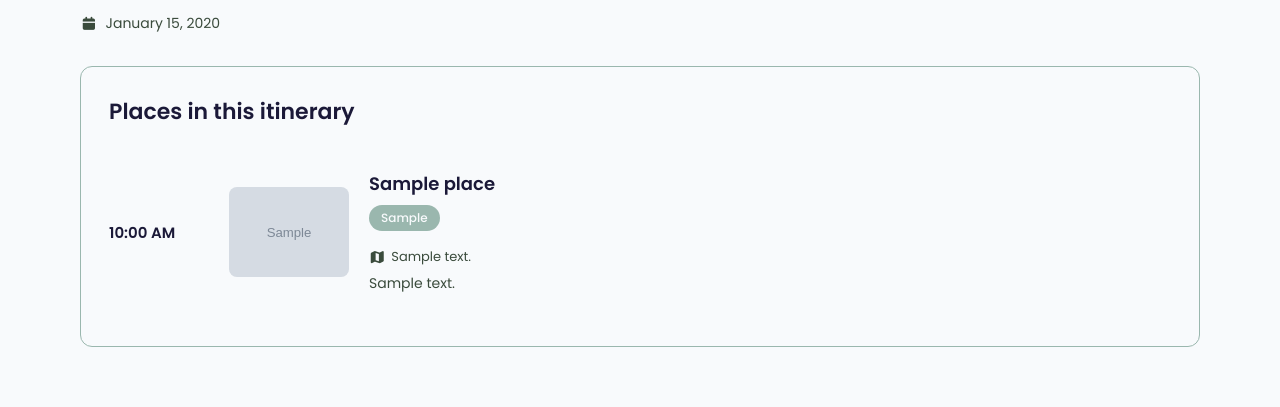
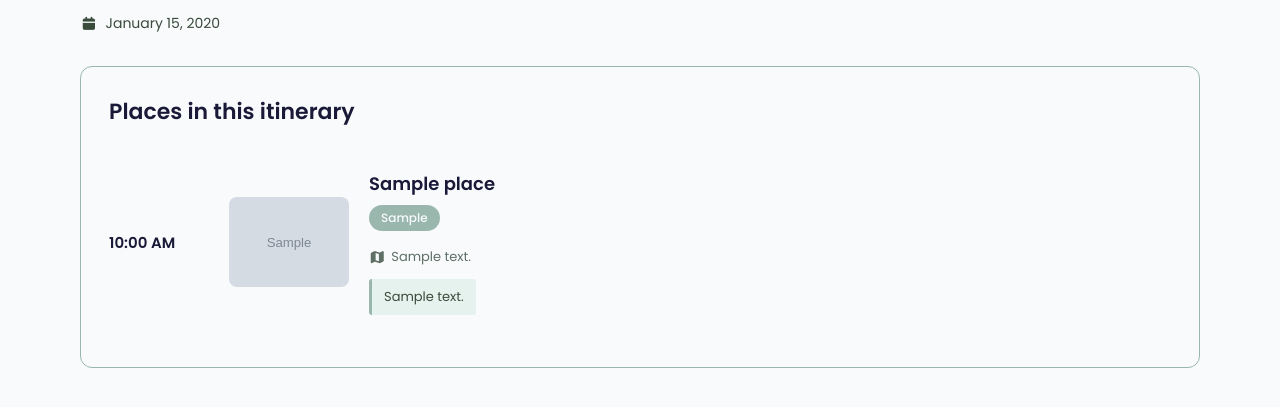
Before and after one commit to saiabbirame/582-32W-VA, a Flask app: page /itineraries/1 in a window 1280 px wide. Shown: the part 246-653 px from the top of the page. Run offline with Flask 3, Linux system fonts and the light colour scheme; a user stored in the database is signed in; tables that the repository leaves empty hold one stand-in row (values such as "Sample post"); grey boxes marked "Sample" are stand-in pictures; some libraries are stand-ins or nearby versions.

Commit message:
Improve itinerary place details styling

```diff
--- a/code/static/css/style.css
+++ b/code/static/css/style.css
@@ -1132,15 +1132,19 @@ body{
     align-items: center;
     gap: 6px;
     margin: 0;
-    color: #3A4B3C;
+    color: #5F6F65;
     font-size: 13px;
 }
 
 .itinerary-place-notes{
-    margin: 0;
-    color: #3A4B3C;
-    font-size: 14px;
+    margin: 6px 0 0;
+    color: #3A4B3C;
+    font-size: 13px;
     line-height: 1.5;
+    padding: 8px 12px;
+    border-left: 3px solid #9AB7AE;
+    border-radius: 3px;
+    background-color: #E6F2EE;
 }
 
 /* EDIT ITINERARY */
```
